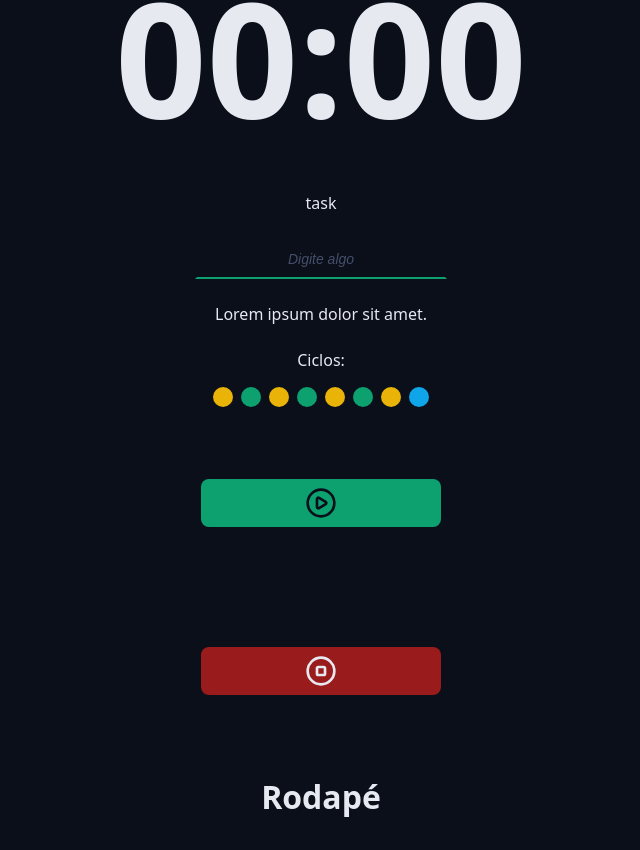
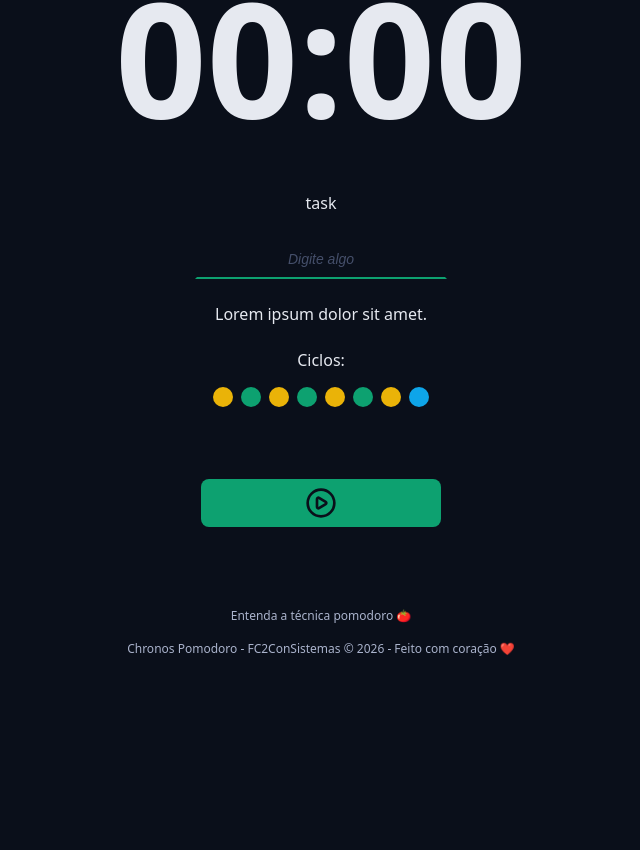
Before and after one commit to FHelfenstein/chronos-pomodoro, a React (Vite) app: page / in a window 1280 px wide. Shown: the part 349-1199 px from the top of the page, without its empty margins (319-959 px from the left). After the commit the page ends 1038 px from the top, so only its background shows below. Built offline with nearby package versions, Linux system fonts and the light colour scheme.

Commit message:
Aula 32 até 35 Criando componente Footer e Entendendo o Hook useState

```diff
--- a/src/App.tsx
+++ b/src/App.tsx
@@ -1,15 +1,15 @@
 import { Container } from './components/Container';
-import { Heading } from './components/Heading';
 import { Logo } from './components/Logo';
+import { Menu } from './components/Menu';
+import { CountDown } from './components/CountDown';
+import { DefaultInput } from './components/DefaultInput';
+import { Cycles } from './components/Cycles';
+import { DefaultButton } from './components/DefaultButton';
+import { Footer } from './components/Footer';
+import { PlayCircleIcon } from 'lucide-react';
 
 import './styles/theme.css';
 import './styles/global.css';
-import { Menu } from './components/Menu';
-import { CountDown } from './components/CountDown';
-import { Input } from './components/Input';
-import { Cycles } from './components/Cycles';
-import { DefaultButton } from './components/DefaultButton';
-import { PlayCircleIcon, StopCircleIcon } from 'lucide-react';
 
 export function App() {
   return (
@@ -29,7 +29,7 @@
       <Container>
         <form className='form' action=''>
           <div className='formRow'>
-            <Input
+            <DefaultInput
               id='input'
               type='text'
               labelText='task'
@@ -47,13 +47,13 @@
 
           <div className='formRow'>
             <DefaultButton icon={<PlayCircleIcon />} color='green' />
-            <DefaultButton icon={<StopCircleIcon />} color='red' />
+            {/*<DefaultButton icon={<StopCircleIcon />} color='red' />*/}
           </div>
         </form>
       </Container>
 
       <Container>
-        <Heading>Rodapé</Heading>
+        <Footer />
       </Container>
     </>
   );
--- /dev/null
+++ b/src/components/DefaultInput/index.tsx
@@ -0,0 +1,21 @@
+import styles from './styles.module.css';
+
+type DefaultInputProps = {
+  id: string;
+  labelText?: string;
+} & React.ComponentProps<'input'>;
+
+/**pegando todas as props desestruturadas do controle input com spread operator exemplo: ...props  */
+export function DefaultInput({
+  id,
+  type,
+  labelText,
+  ...props
+}: DefaultInputProps) {
+  return (
+    <>
+      {labelText && <label htmlFor={id}>{labelText}</label>}
+      <input className={styles.input} id={id} type={type} {...props} />
+    </>
+  );
+}
--- /dev/null
+++ b/src/components/Footer/index.tsx
@@ -0,0 +1,13 @@
+import styles from './styles.module.css';
+
+export function Footer() {
+  return (
+    <footer className={styles.footer}>
+      <a href=''>Entenda a técnica pomodoro 🍅</a>
+      <a href=''>
+        Chronos Pomodoro - FC2ConSistemas &copy; {new Date().getFullYear()} -
+        Feito com coração ❤️
+      </a>
+    </footer>
+  );
+}
--- /dev/null
+++ b/src/components/Footer/styles.module.css
@@ -0,0 +1,18 @@
+.footer {
+  display: flex;
+  flex-direction: column;
+  align-items: center;
+  justify-content: center;
+  gap: 1.6rem;
+  font-size: 1.2rem;
+}
+
+.footer a {
+  color: var(--text-muted);
+  text-decoration: none;
+}
+
+.footer a:hover {
+  color: var(--text-muted);
+  text-decoration: underline;
+}
--- a/src/components/Input/index.tsx
+++ /dev/null
@@ -1,16 +0,0 @@
-import styles from './styles.module.css';
-
-type InputProps = {
-  id: string;
-  labelText?: string;
-} & React.ComponentProps<'input'>;
-
-/**pegando todas as props desestruturadas do controle input com spread operator exemplo: ...rest  */
-export function Input({ id, type, labelText, ...rest }: InputProps) {
-  return (
-    <>
-      {labelText && <label htmlFor={id}>{labelText}</label>}
-      <input className={styles.input} id={id} type={type} {...rest} />
-    </>
-  );
-}
```
Also changed, not shown: src/components/DefaultInput/styles.module.css (renamed from src/components/Input/styles.module.css).
